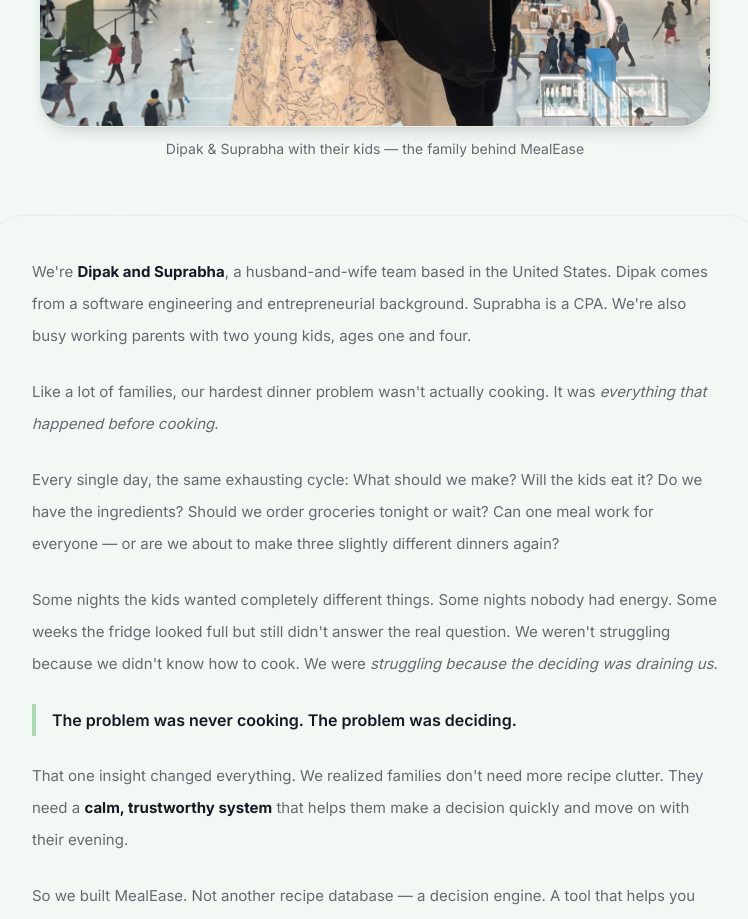
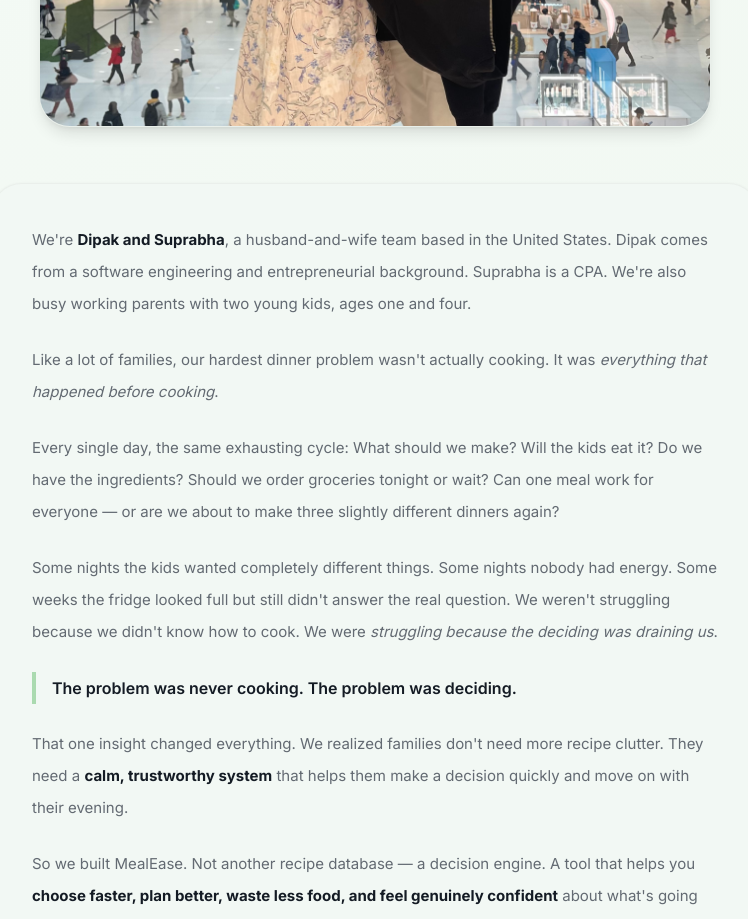
Before and after one commit to dipak1992/NutraNestAI, a Next.js app: page /about in a window 1280 px wide. Shown: the part 920-1839 px from the top of the page, without its empty margins (265-1013 px from the left). Built offline with nearby package versions, Linux system fonts and the light colour scheme; no server answers.

Commit message:
fix: remove photo caption from About page

```diff
--- a/app/about/page.tsx
+++ b/app/about/page.tsx
@@ -42,9 +42,7 @@ export default function AboutPage() {
                 priority
               />
             </div>
-            <figcaption className="mt-3 text-sm text-muted-foreground">
-              Dipak &amp; Suprabha with their kids — the family behind MealEase
-            </figcaption>
+
           </figure>
 
           {/* ── Story ── */}
```
